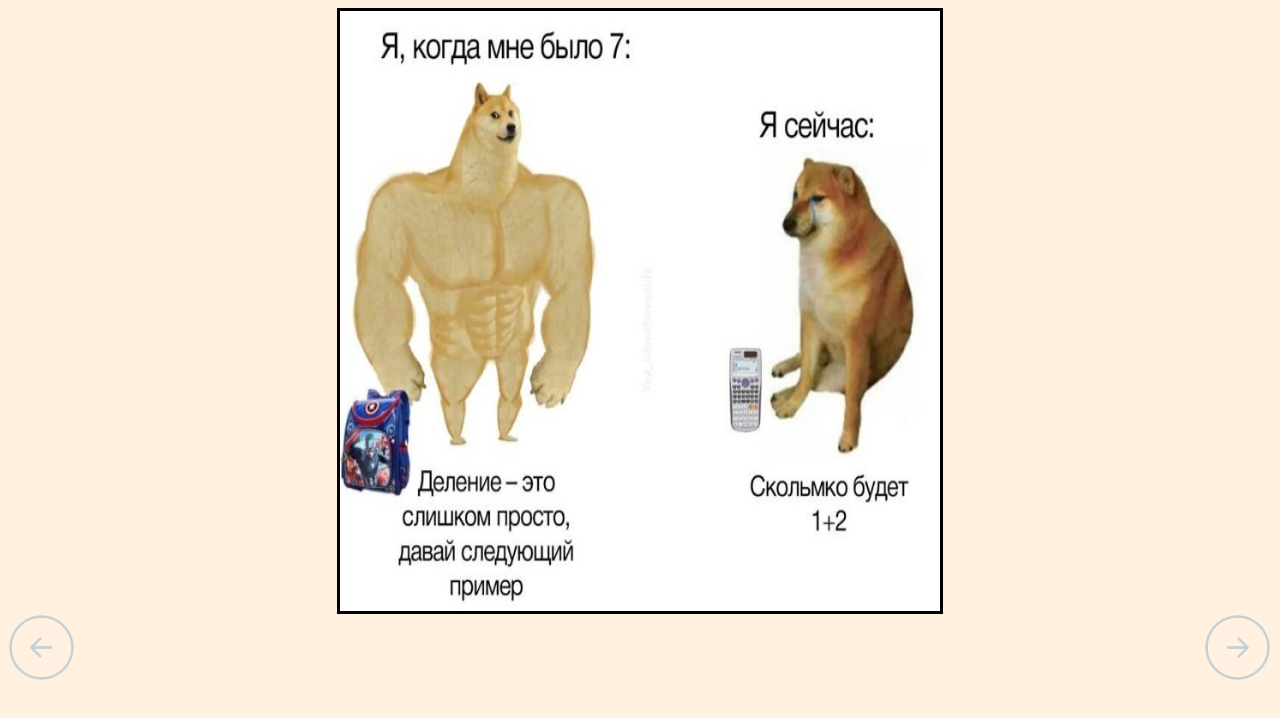
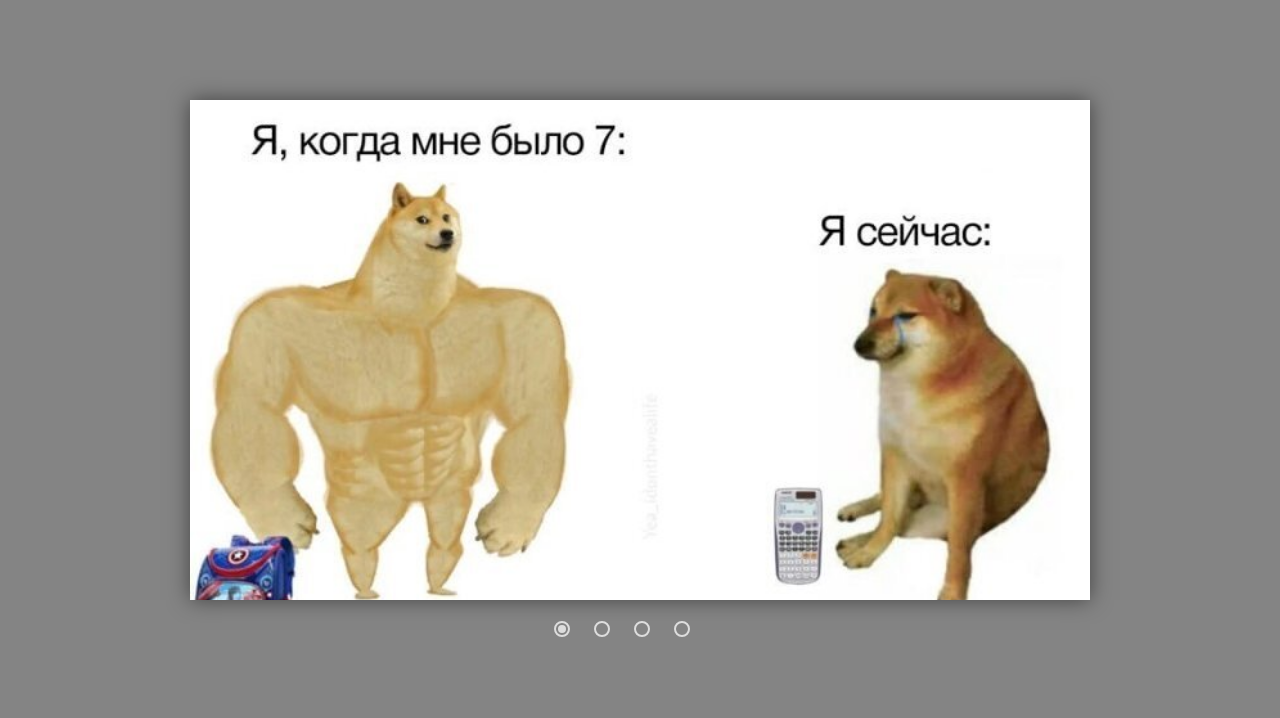
Before and after one commit to Chernobrovka/cssMemSlider, a plain HTML site: page index.html in a window 1280 px wide. Drawn offline with Linux system fonts and the light colour scheme.

Commit message:
fix: rewrite html file (saturday, 14.05.2022, 18:52:40)

```diff
--- a/index.html
+++ b/index.html
@@ -7,7 +7,7 @@
 </head>
 <body>
     <div class="wrapper">
-        <input checked type="radio" name="respond" id="desktop">
+        <!-- <input checked type="radio" name="respond" id="desktop">
             <article class="slider">
                 <input checked type="radio" name="slider" id="switch1">
                 <input type="radio" name="slider" id="switch2">
@@ -36,7 +36,25 @@
                     <label for="switch3"></label>
                     <label for="switch4"></label>
                 </div>
-            </article>
+            </article> -->
+
+
+            <input type="radio" name="point" id="switch1" checked>
+            <input type="radio" name="point" id="switch2">
+            <input type="radio" name="point" id="switch3">
+            <input type="radio" name="point" id="switch4">
+            <div class="slider">
+                <div class="switch1 slides"></div>
+                <div class="switch2 slides"></div>
+                <div class="switch3 slides"></div>
+                <div class="switch4 slides"></div>
+            </div>
+            <div class="controls">
+                <label for="switch1"></label>
+                <label for="switch2"></label>
+                <label for="switch3"></label>
+                <label for="switch4"></label>
+            </div>
     </div>
 </body>
 </html>
--- a/style.css
+++ b/style.css
@@ -1,82 +1,133 @@
-body {
-    background-color: rgba(255, 228, 196, 0.521);
+
+*{
+    margin: 0;
+    padding: 0;
+    -webkit-box-sizing: border-box;
+    -moz-box-sizing: border-box;
+    box-sizing: border-box;
 }
 
-.slides {
-    position: relative;
-    text-align: center;
-    margin: 0 auto;
-    border: 3px solid #000;
-    width: 600px;
-    height: 600px;
-}
-.slides article {
-    width: 20%;
-    float: left;
+body{
+    background-color: rgba(63, 63, 63, 0.64);
 }
 
-.slides .image {
-    width: 500%;
-    line-height: 0;
+.wrapper{
+    height: 500px;
+    width: 900px;
+    position: relative;
+    margin: 100px auto 0;
 }
 
-.slides .image img {
-    width: 600px;
-    height: 600px;
-}
-
-.slides .overflow {
+.slider {
+    background-color: #ddd;
+    height: inherit;
     overflow: hidden;
-    width: 100%;
-}
-
-article img {
-    width: 100%;
-}
-
-#desktop:checked ~ #slider {
-    max-width: 960px;
-}
-
-#switch1:checked ~ #control label:nth-child(4),
-#switch2:checked ~ #control label:nth-child(1),
-#switch3:checked ~ #control label:nth-child(2),
-#switch4:checked ~ #control label:nth-child(3){
-    background: url('images/prev.png') no-repeat;
-    float: left;
-    display: block;
-    height: 68px;
-    width: 68px;
-}
-
-#switch1:checked ~ #control label:nth-child(2),
-#switch2:checked ~ #control label:nth-child(3),
-#switch3:checked ~ #control label:nth-child(4),
-#switch4:checked ~ #control label:nth-child(1){
-    background: url('images/next.png') no-repeat;
-    float: right;
-    display: block;
-    height: 68px;
-    width: 68px;
-}
-
-label {
-    cursor: pointer;
+    position: relative;
+    width: inherit;
+    box-shadow: 0 0 20px rgba(0, 0, 0, .5);
+    -webkit-box-shadow: 0 0 20px rgba(0, 0, 0, .5);
+    -moz-box-shadow: 0 0 20px rgba(0, 0, 0, .5);
+    -o-box-shadow: 0 0 20px rgba(0, 0, 0, .5);
 }
 
 .wrapper input {
     display: none;
 }
 
-#switch1:checked ~ #slides .image {
-    margin-left: 0;
+.slides {
+    height: inherit;
+    position: absolute;
+    width: inherit;
 }
-#switch1:checked ~ #slides .image {
-    margin-left: -100%;
+
+.switch1 {background-image: url(images/meme-math.jpg); background-size: cover;}
+.switch2 {background-image: url(images/meme-mens.jpg); background-size: cover;}
+.switch3 {background-image: url(images/meme-skeleton.jpg); background-size: cover;}
+.switch4 {background-image: url(images/meme-timmy.jpg); background-size: cover;}
+
+.wrapper .controls {
+    left: 50%;
+    margin-left: -98px;
+    position: absolute;
 }
-#switch1:checked ~ #slides .image {
-    margin-left: -200%;
+
+.wrapper label {
+    cursor: pointer;
+    display: inline-block;
+    height: 8px;
+    margin: 25px 12px 0 16px;
+    position: relative;
+    width: 8px;
+    border-radius: 50%;
+    -webkit-border-radius: 50%;
+    -moz-border-radius: 50%;
+    -o-border-radius: 50%;
 }
-#switch1:checked ~ #slides .image {
-    margin-left: -300%;
+
+.wrapper label:after {
+    border: 2px solid #ddd;
+    content: " ";
+    display: block;
+    height: 12px;
+    left: -4px;
+    position: absolute;
+    top: -4px;
+    width: 12px;
+    -webkit-border-radius: 50%;
+    -moz-border-radius: 50%;
+    -o-border-radius: 50%;
+    border-radius: 50%;
 }
+
+.wrapper label {
+    cursor: pointer;
+    display: inline-block;
+    height: 8px;
+    margin: 25px 12px 0 16px;
+    position: relative;
+    width: 8px;
+    -webkit-border-radius: 50%;
+    -moz-border-radius: 50%;
+    -o-border-radius: 50%;
+    border-radius: 50%;
+    transition: background ease-in-out .5s;
+    -webkit-transition: background ease-in-out .5s;
+    -moz-transition: background ease-in-out .5s;
+    -o-transition: background ease-in-out .5s;
+}
+
+.wrapper label:hover,
+#switch1:checked ~ .controls label:nth-of-type(1),
+#switch2:checked ~ .controls label:nth-of-type(2),
+#switch3:checked ~ .controls label:nth-of-type(3),
+#switch4:checked ~ .controls label:nth-of-type(4){
+    background: #ddd;
+}
+
+.slides {
+	height: inherit;
+	opacity: 0;
+	position: absolute;
+	width: inherit;
+	z-index: 0;
+	-webkit-transform: scale(1.5);
+	-moz-transform: scale(1.5);
+	-o-transform: scale(1.5);
+	transform: scale(1.5);
+	-webkit-transition: transform ease-in-out .5s, opacity ease-in-out .5s;
+	-moz-transition: transform ease-in-out .5s, opacity ease-in-out .5s;
+	-o-transition: transform ease-in-out .5s, opacity ease-in-out .5s;
+	transition: transform ease-in-out .5s, opacity ease-in-out .5s;
+}
+
+#switch1:checked ~ .slider > .switch1,
+#switch2:checked ~ .slider > .switch2,
+#switch3:checked ~ .slider > .switch3,
+#switch4:checked ~ .slider > .switch4{
+	opacity: 1;
+	z-index: 1;
+	-webkit-transform: scale(1);
+	-moz-transform: scale(1);
+	-o-transform: scale(1);
+	transform: scale(1);
+}
```
